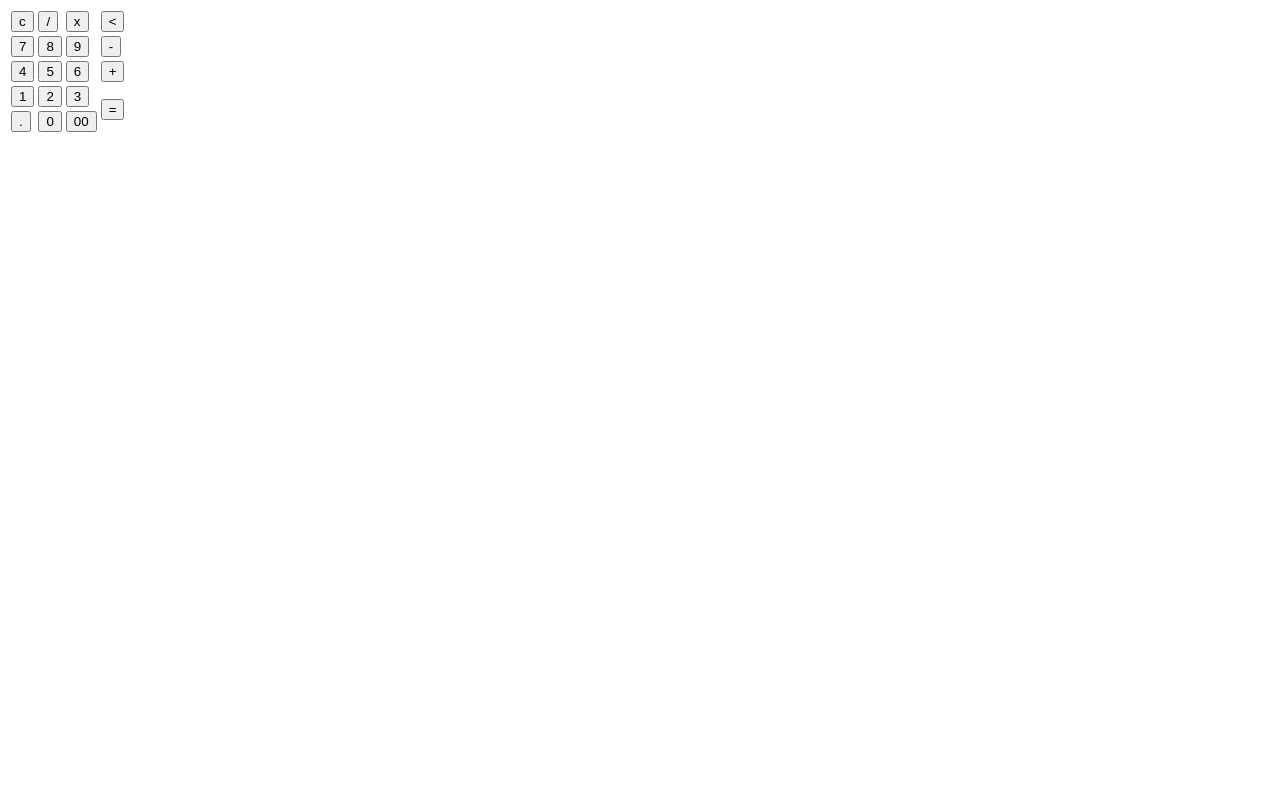
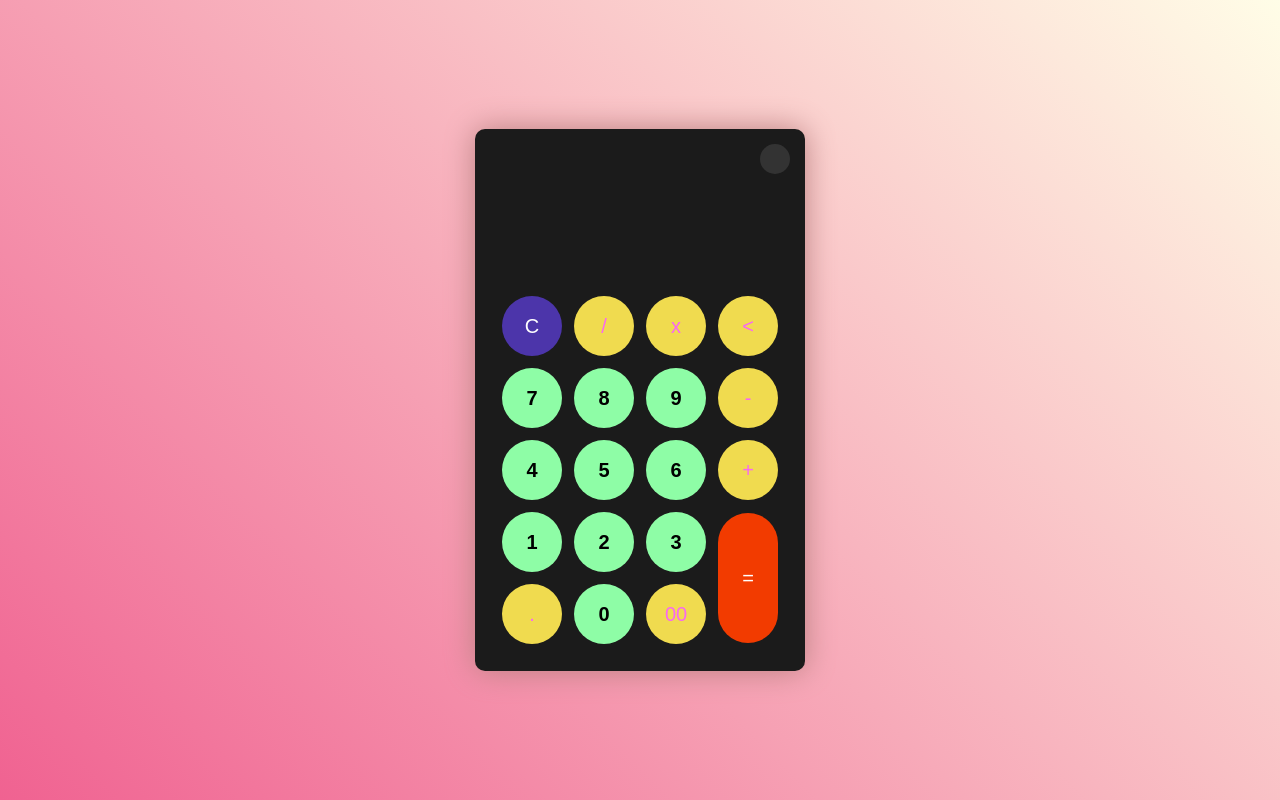
Before and after one commit to arkhanis/Calculator, a plain HTML site: page index.html in a window 1280 px wide. Drawn offline with nearby package versions, Linux system fonts and the light colour scheme; files that its build step writes are made by us from their sources.

Commit message:
creando estilos

```diff
--- a/assets/css/style.scss
+++ b/assets/css/style.scss
@@ -0,0 +1,126 @@
+* {
+    padding: 0;
+    margin: 0;
+    box-sizing: border-box;
+    font-family: sans-serif;
+}
+
+body {
+    background: linear-gradient(45deg, #f06291, #fffde7);
+}
+
+.container {
+    height: 100vh;
+    width: 100vw;
+    display: flex;
+    align-items: center;
+    justify-content: center;
+    flex-wrap: wrap;
+}
+
+.calculator {
+    position: relative;
+    height: auto;
+    width: auto;
+    padding: 20px;
+    border-radius: 10px;
+    box-shadow: 0 0 30px rgb(187, 130, 130);
+    background-color: #fff;
+    #display {
+        color: #0a1e23;
+        margin: 0 5px;
+        height: 120px;
+        width: auto;
+        display: flex;
+        align-items: flex-end;
+        justify-content: flex-end;
+        font-size: 40px;
+        margin-bottom: 20px;
+        font-weight: 600;
+    }
+    #clear {
+        background-color: #ffd5d8;
+        color: #fc4552;
+    }
+    #equal {
+        height: 130px;
+    }
+    .btn-number {
+        background-color: #c3eaff;
+        color: #000;
+    }
+    .btn-operator {
+        background-color: #ffd0fb;
+        color: #f967f3;
+    }
+    .btn-equal {
+        background-color: #adf9e7;
+        color: #000;
+    }
+
+    // dark theme
+    &.dark {
+        background-color: #1b1b1b;
+        #display {
+            color: #f8fafb;
+        }
+        #clear {
+            background-color: #4c35aa;
+            color: white;
+        }
+        .btn-number {
+            background-color: #8efda6;
+            color: back;
+            font-weight: 600;
+        }
+        .btn-operator {
+            background-color: #f0db4f;
+            color: aa00a4;
+        }
+        .btn-equal {
+            background-color: #f23b00;
+            color: #fff;
+        }
+    }
+}
+
+.theme-toggler {
+    position: absolute;
+    top: 30px;
+    right: 30px;
+    color: #fff;
+    cursor: pointer;
+    z-index: 1;
+    &::before {
+        content: "";
+        position: absolute;
+        height: 30px;
+        width: 30px;
+        top: 50%;
+        transform: translate(-50%, -50%);
+        border-radius: 50%;
+        background-color: #333;
+        z-index: -1;
+    }
+}
+
+.theme-toggler .active {
+    color: #333;
+    &::before {
+        background-color: #f0Db4f;
+    }
+}
+
+button {
+    height: 60px;
+    width: 60px;
+    border: 0;
+    border-radius: 30px;
+    margin: 5px;
+    font-size: 20px;
+    cursor: pointer;
+    transition: all 200ms ease;
+    &:hover {
+        transform: scale(1.1);
+    }
+}
--- a/assets/js/script.js
+++ b/assets/js/script.js
@@ -18,3 +18,13 @@ buttons.forEach((item) => {
     }
   };
 });
+
+const themeToggleBtn = document.querySelector(".theme-toggler");
+const calculator = document.querySelector(".calculator");
+const togglerIcon = document.querySelector("toggler-icon");
+let isDark = true;
+themeToggleBtn.onclick = () => {
+  calculator.classList.toggle("dark")
+  themeToggleBtn.classList.toggle("active")
+  isDark = !isDark;
+}
--- a/index.html
+++ b/index.html
@@ -3,7 +3,7 @@
   <head>
     <meta charset="UTF-8" />
     <meta name="viewport" content="width=device-width, initial-scale=1.0" />
-    <link rel="stylesheet" href="style.css" />
+    <link rel="stylesheet" href="./assets/css/style.css" />
     <title>Document</title>
   </head>
   <body>
@@ -18,7 +18,7 @@
         <div class="buttons">
           <table>
             <tr>
-              <td><button class="btn-operator" id="clear">c</button></td>
+              <td><button class="btn-operator" id="clear">C</button></td>
               <td><button class="btn-operator" id="/">/</button></td>
               <td><button class="btn-operator" id="*">x</button></td>
               <td><button class="btn-operator" id="backspace"><</button></td>
@@ -27,13 +27,13 @@
               <td><button class="btn-number" id="7">7</button></td>
               <td><button class="btn-number" id="8">8</button></td>
               <td><button class="btn-number" id="9">9</button></td>
-              <td><button class="btn-number" id="-">-</button></td>
+              <td><button class="btn-operator" id="-">-</button></td>
             </tr>
             <tr>
               <td><button class="btn-number" id="4">4</button></td>
               <td><button class="btn-number" id="5">5</button></td>
               <td><button class="btn-number" id="6">6</button></td>
-              <td><button class="btn-number" id="+">+</button></td>
+              <td><button class="btn-operator" id="+">+</button></td>
             </tr>
             <tr>
               <td><button class="btn-number" id="1">1</button></td>
@@ -42,9 +42,9 @@
               <td rowspan="2"><button class="btn-equal" id="equal">=</button></td>
             </tr>
             <tr>
-              <td><button class="btn-number" id=".">.</button></td>
+              <td><button class="btn-operator" id=".">.</button></td>
               <td><button class="btn-number" id="0">0</button></td>
-              <td><button class="btn-number" id="00">00</button></td>
+              <td><button class="btn-operator" id="00">00</button></td>
             </tr>
           </table>
         </div>
```
Also changed, not shown: assets/css/style.css, 1 other file.
